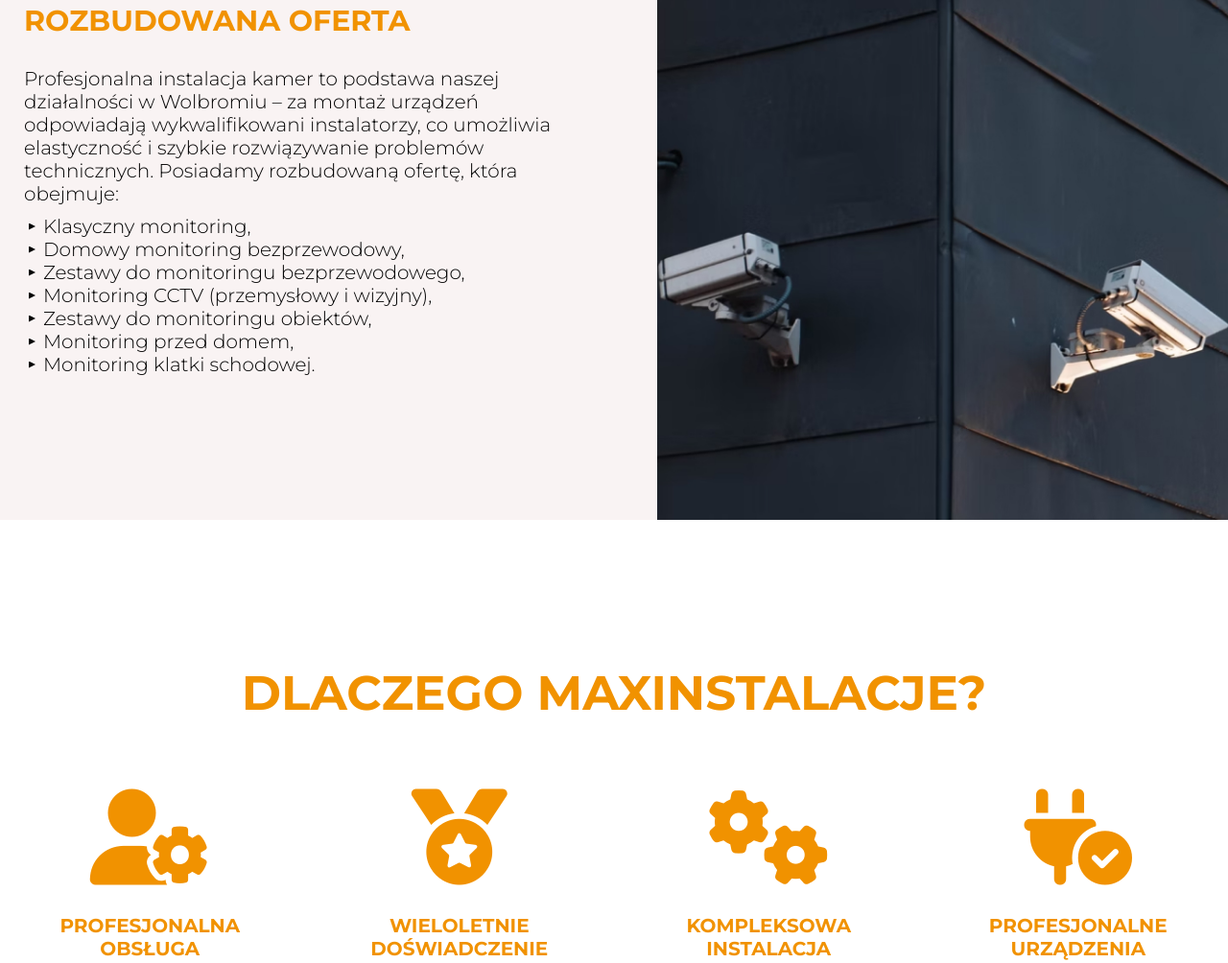
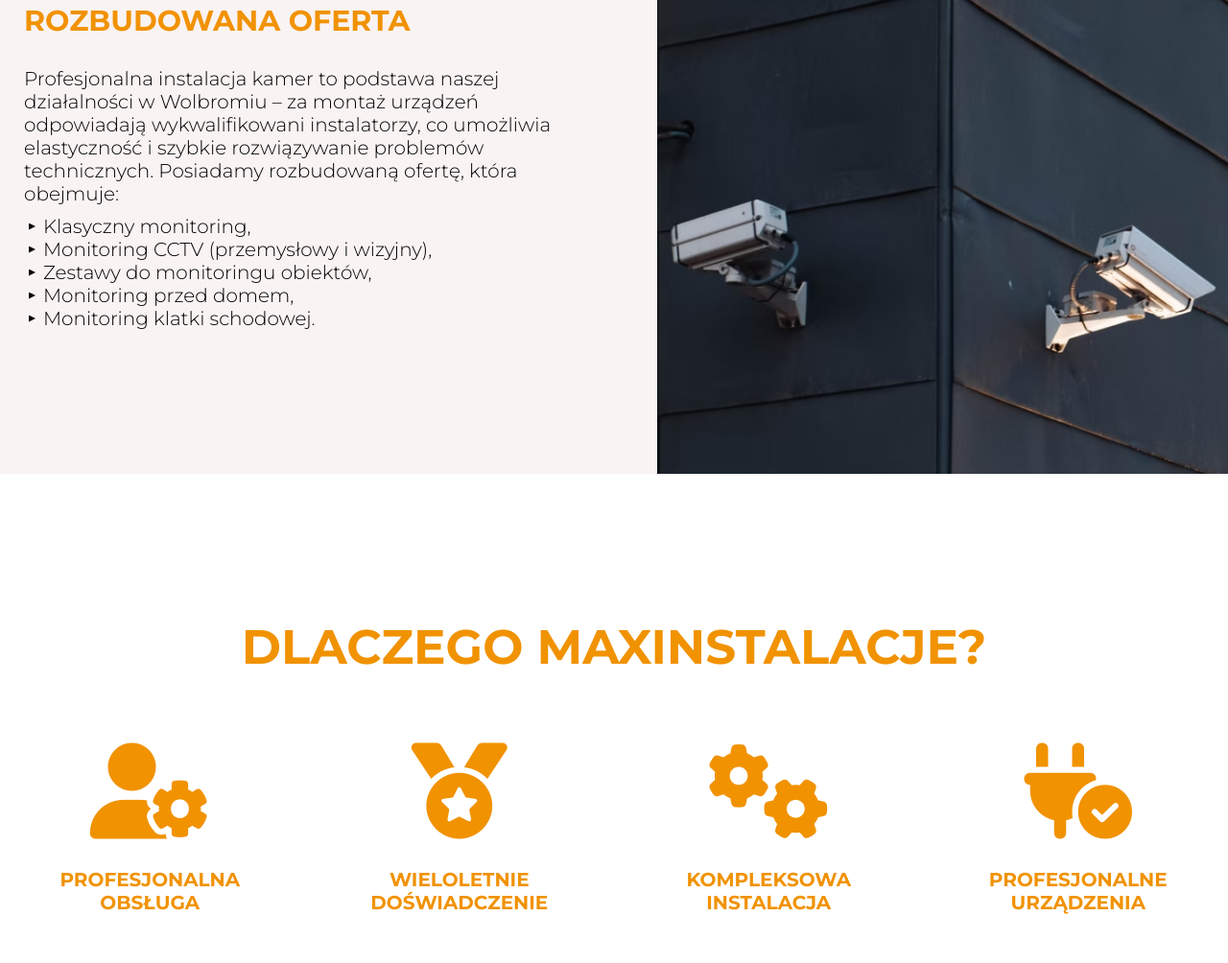
Before and after one commit to Bartlomiej-Mach/maxinstalacje, a plain HTML site: page monitoring.html in a window 1280 px wide. Shown: the part 1316-2320 px from the top of the page at 96% size. Drawn offline with nearby package versions, Linux system fonts and the light colour scheme.

Commit message:
fix text

```diff
--- a/monitoring.html
+++ b/monitoring.html
@@ -180,12 +180,6 @@
                     <ul>
                         <li>
                            <span>Klasyczny monitoring,</span>
-                        </li>
-                        <li>
-                            <span>Domowy monitoring bezprzewodowy,</span>
-                         </li>
-                         <li>
-                            <span>Zestawy do monitoringu bezprzewodowego,</span>
                         </li>
                         <li>
                             <span>Monitoring CCTV (przemysłowy i wizyjny),</span>
```
Also changed, not shown: automatyka-do-bram.html (+2 -2 lines), index.html (+1 -1 lines), instalacje-elektryczne.html (+0 -3 lines). Lines whose indentation alone changed are shown as unchanged.
